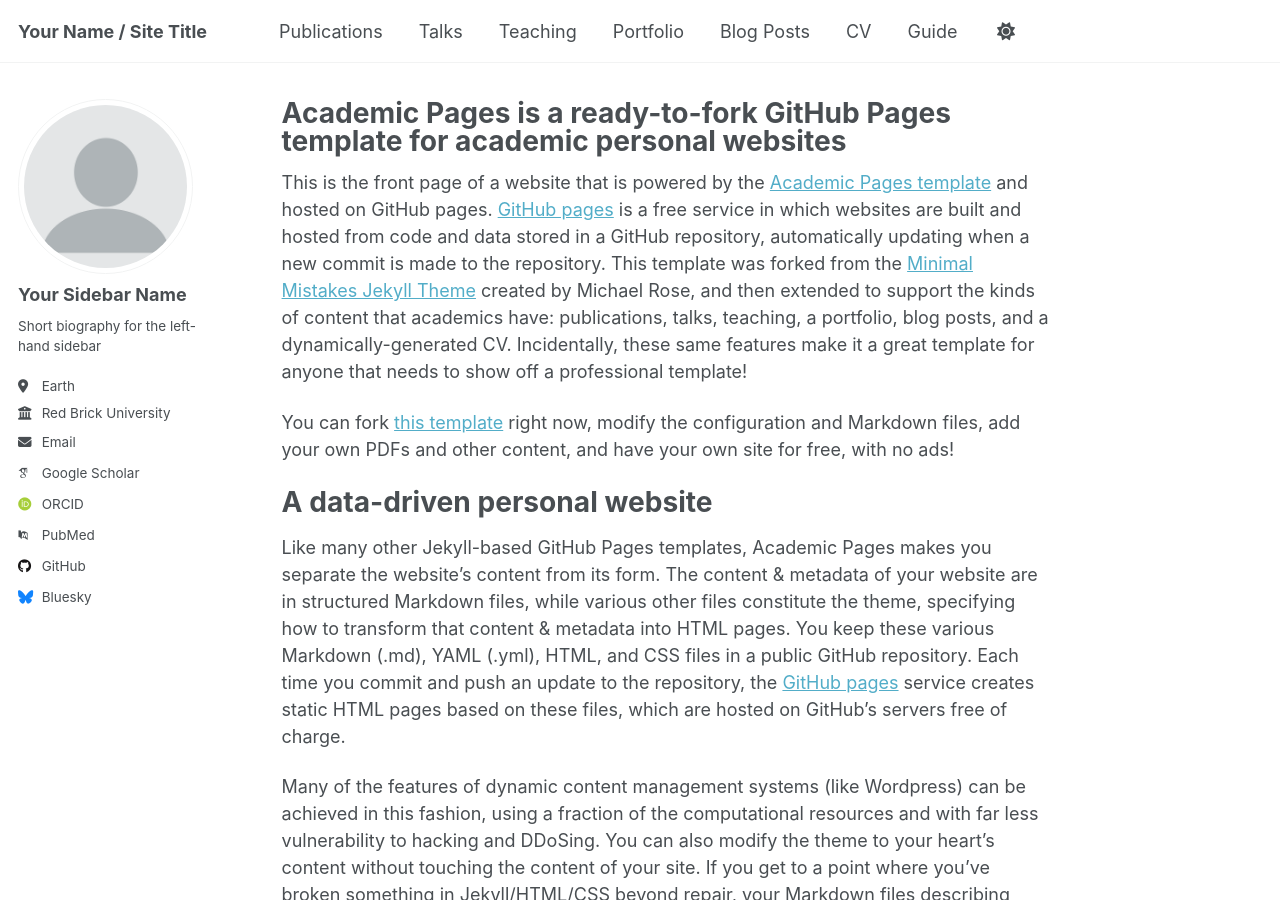
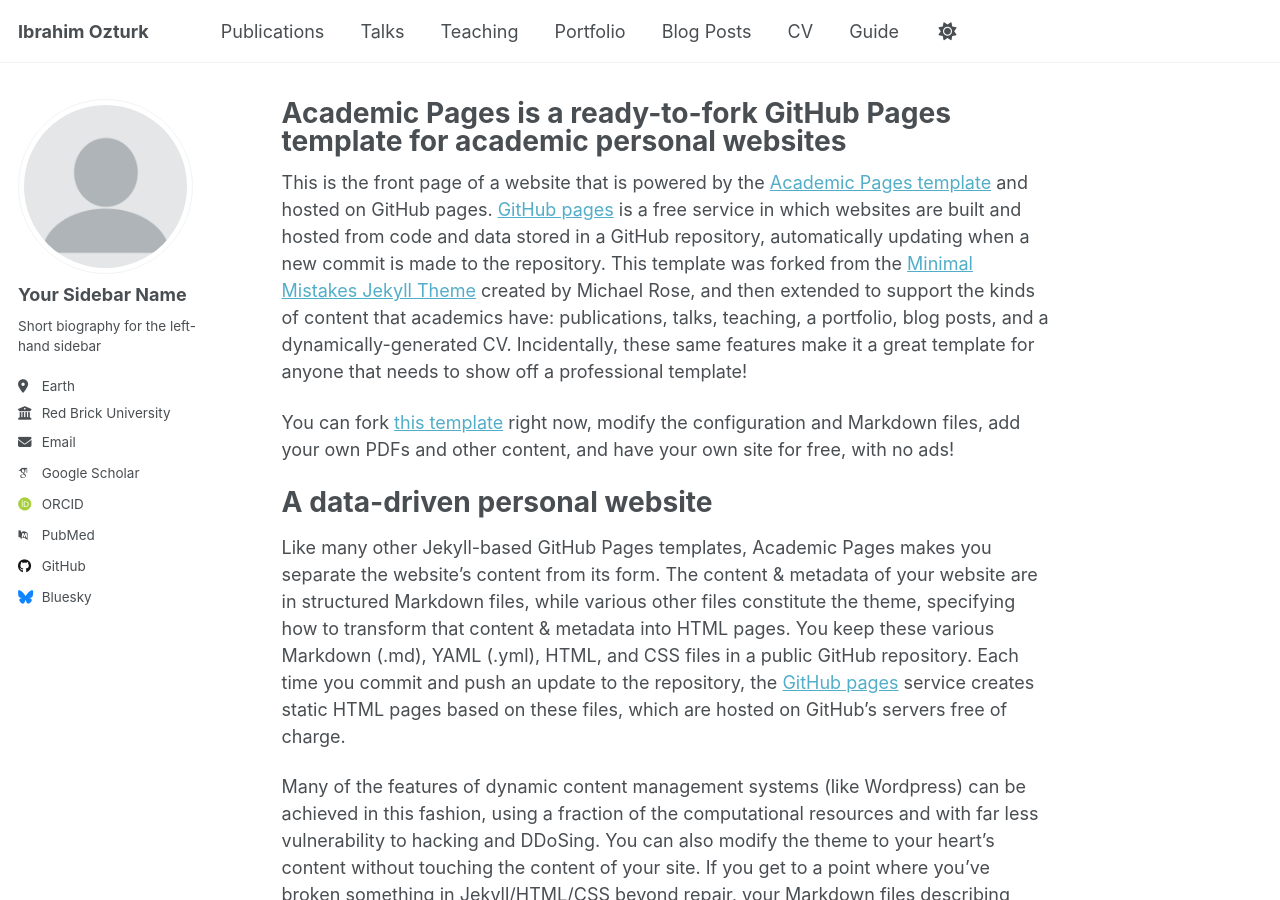
Before and after one commit to ozturkibrhm/ozturkibrhm.github.io, a Jekyll site: the page built from _pages/about.md, in a window 1280 px wide and 900 px high. Built offline with Jekyll 4.4.1, drawn with Linux system fonts in a browser that asks for light colours; some web fonts are replaced; a script that is not in the unit is left out.

Commit message:
Update _config.yml

```diff
--- a/_config.yml
+++ b/_config.yml
@@ -9,7 +9,7 @@
 # Basic Site Settings
 locale                   : "en-US"
 site_theme               : "default"
-title                    : "Your Name / Site Title"
+title                    : "Ibrahim Ozturk"
 title_separator          : "-"
 name                     : &name "Your Name"
 description              : &description "personal description"
```
